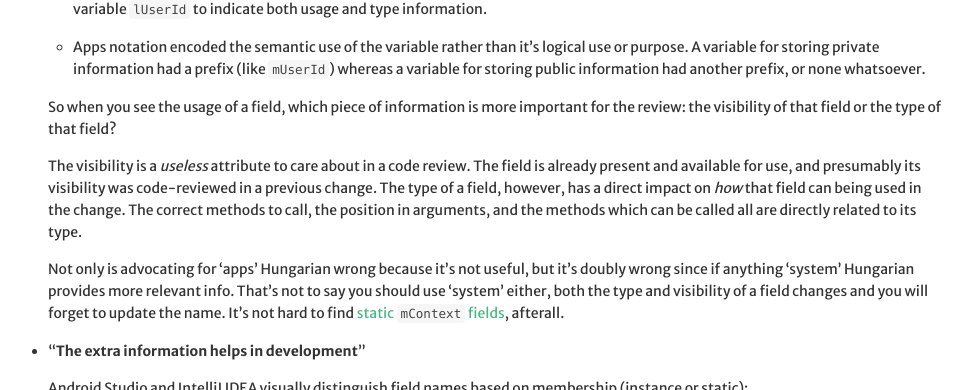
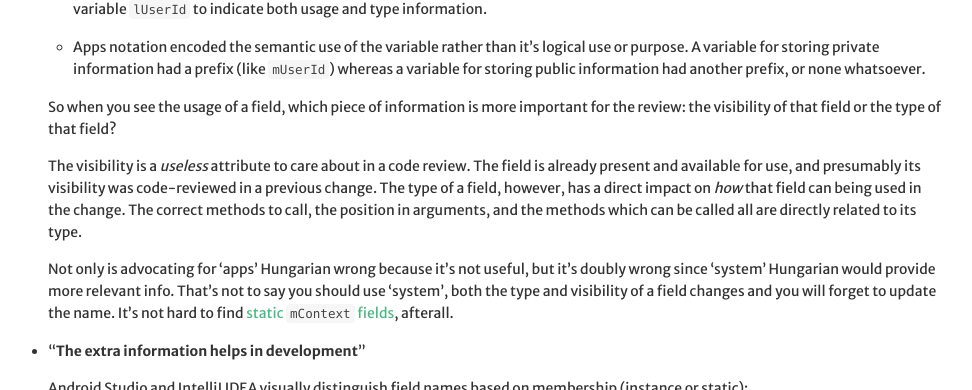
Before and after one commit to JakeWharton/jakewharton.com, a Jekyll site: the page built from _posts/2016-01-21-just-say-no-to-hungarian-notation.md, in a window 1280 px wide and 900 px high, scrolled down 851 px, cut to the strip 0-390 px from the top of the window. Shown: the whole strip, without its empty margins (17-989 px from the left). Built offline with Jekyll 4.4.1, drawn with Linux system fonts in a browser that asks for light colours; nearby versions of some CDN libraries; Markdown is read by kramdown in place of the engine named in the settings.

Commit message:
Needless words.

```diff
--- a/_posts/2016-01-21-just-say-no-to-hungarian-notation.md
+++ b/_posts/2016-01-21-just-say-no-to-hungarian-notation.md
@@ -38,7 +38,7 @@ The proliferation of Hungarian notation on Android is an accident and its contin
 
     The visibility is a *useless* attribute to care about in a code review. The field is already present and available for use, and presumably its visibility was code-reviewed in a previous change. The type of a field, however, has a direct impact on *how* that field can being used in the change. The correct methods to call, the position in arguments, and the methods which can be called all are directly related to its type.
 
-    Not only is advocating for 'apps' Hungarian wrong because it's not useful, but it's doubly wrong since if anything 'system' Hungarian provides more relevant info. That's not to say you should use 'system' either, both the type and visibility of a field changes and you will forget to update the name. It's not hard to find [static `mContext` fields](https://github.com/square/leakcanary/blob/4950e1756c79fba871f524d5d9c47ed9322b23b3/leakcanary-android/src/main/java/com/squareup/leakcanary/AndroidExcludedRefs.java#L263-L269), afterall.
+    Not only is advocating for 'apps' Hungarian wrong because it's not useful, but it's doubly wrong since 'system' Hungarian would provide more relevant info. That's not to say you should use 'system', both the type and visibility of a field changes and you will forget to update the name. It's not hard to find [static `mContext` fields](https://github.com/square/leakcanary/blob/4950e1756c79fba871f524d5d9c47ed9322b23b3/leakcanary-android/src/main/java/com/squareup/leakcanary/AndroidExcludedRefs.java#L263-L269), afterall.
 
  *  "**The extra information helps in development**"
 
```
